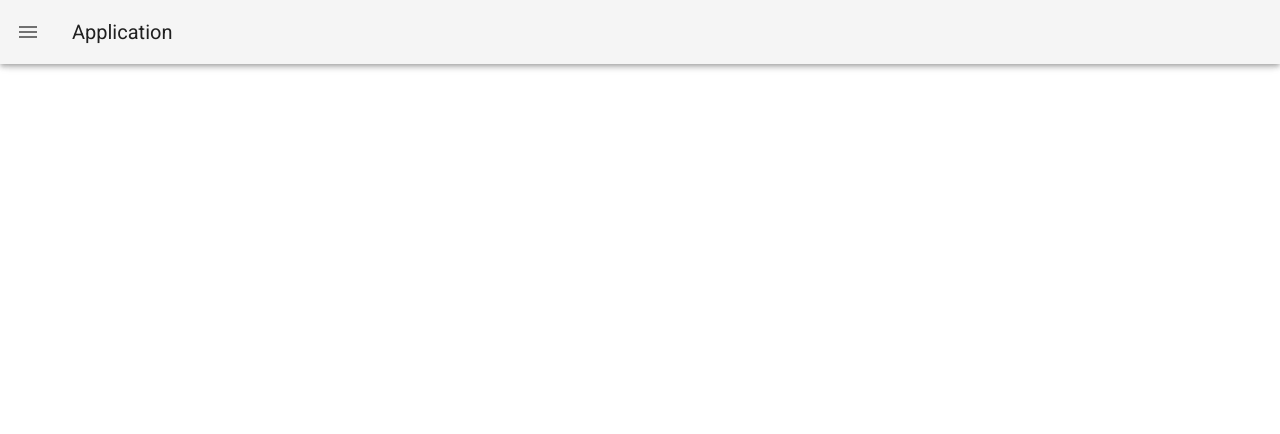
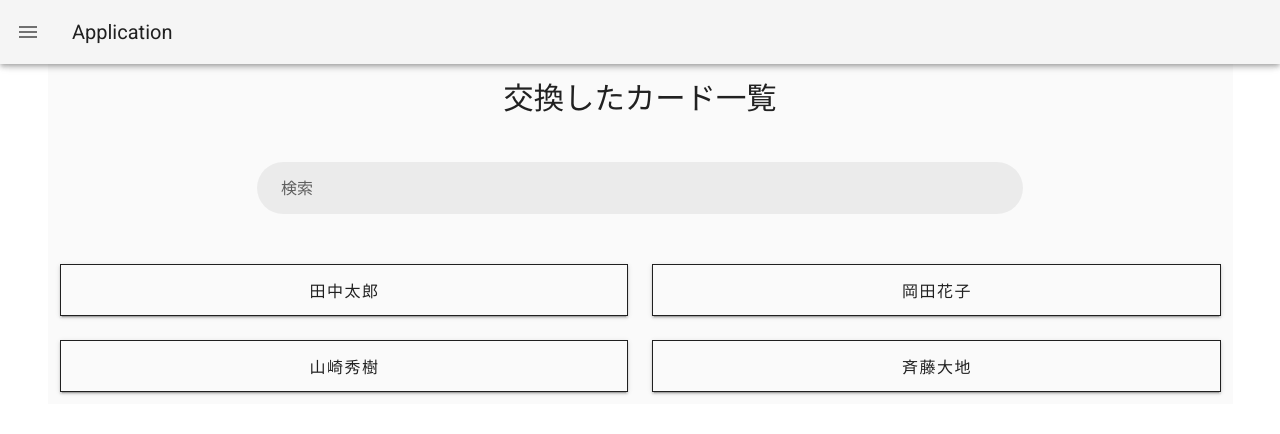
Before and after one commit to LoliGothic/communience-store, a Vue app: page /cardlist in a window 1280 px wide. Shown: the top 434 px of the page. Built offline with nearby package versions, Linux system fonts and the light colour scheme.

Commit message:
add: 交換したカード一覧ページの追加

```diff
--- a/src/router/index.js
+++ b/src/router/index.js
@@ -4,6 +4,7 @@ import Home from '../views/Home.vue'
 import Test from '../views/Test.vue'
 import RoomList from '../views/RoomList.vue'
 import EventList from '../views/EventList.vue'
+import CardList from '../views/CardList.vue'
 
 Vue.use(VueRouter)
 
@@ -35,6 +36,11 @@ const routes = [
     path: '/eventlist',
     name: 'EventList',
     component: EventList
+  },
+  {
+    path: '/cardlist',
+    name: 'CardList',
+    component: CardList
   }
 ]
 
--- /dev/null
+++ b/src/views/CardList.vue
@@ -0,0 +1,41 @@
+<template>
+  <v-container class="grey lighten-5">
+    <v-row>
+      <v-col md="4" offset-md="4" align-self="center">
+        <p style="font-size: 1.9em; text-align: center">交換したカード一覧</p>
+      </v-col>
+    </v-row>
+    <v-row>
+        <v-col md="8" offset-md="2">
+        <v-text-field
+            label="検索"
+            filled
+            rounded
+            dense
+          ></v-text-field>
+        </v-col>
+    </v-row>
+    <v-row v-for="j in 2" :key="j">
+      <v-col v-for="k in 2" :key="k" md="6">
+        <v-btn block elevation="2" class="pa-2" x-large outlined tile>
+          {{ RoomName[k + (j - 1) * 2 - 1] }}
+        </v-btn>
+      </v-col>
+    </v-row>
+  </v-container>
+</template>
+
+<script>
+export default {
+  data() {
+    return {
+      RoomName: [
+        "田中太郎",
+        "岡田花子",
+        "山崎秀樹",
+        "斉藤大地"
+      ],
+    }
+  }
+}
+</script>
```
